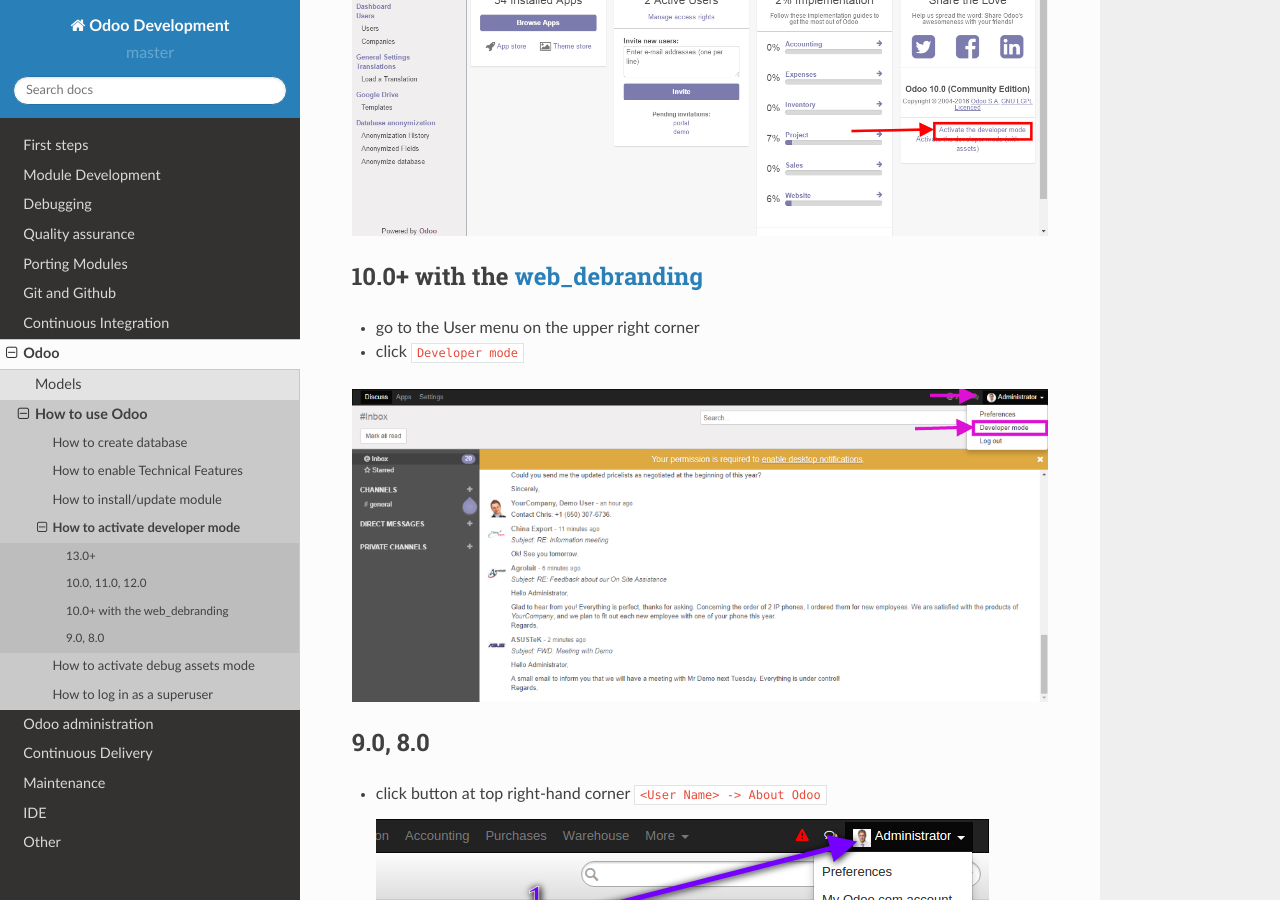
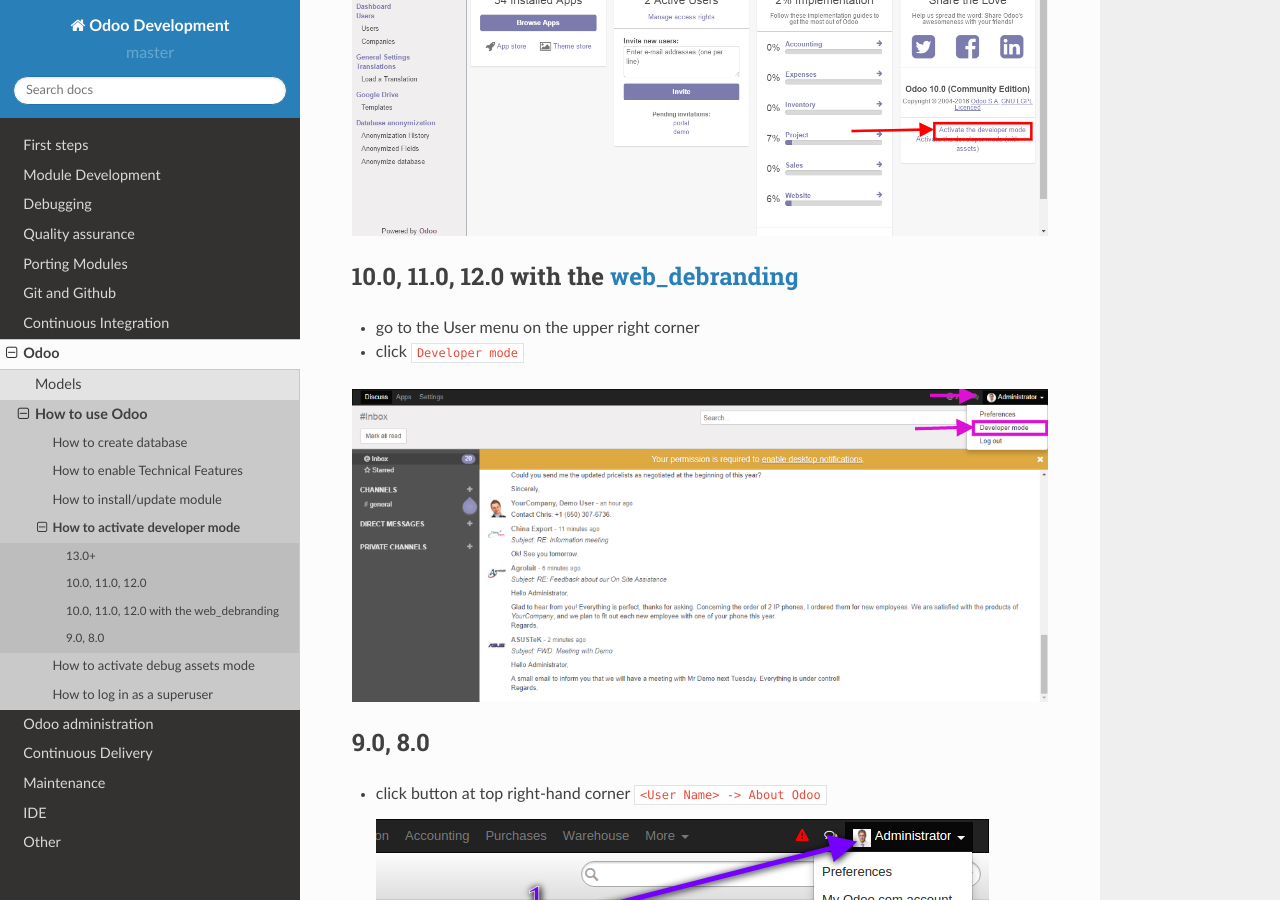
Before and after one commit to itpp-labs/odoo-development, a Sphinx documentation site: the page built from docs/odoo/usage/debug-mode.rst, in a window 1280 px wide and 900 px high, scrolled down 1124 px. Built offline with Sphinx 7.4.7 and the Read the Docs theme 2.0.0, drawn with Linux system fonts in a browser that asks for light colours.

Commit message:
Update debug-mode.rst

```diff
--- a/docs/odoo/usage/debug-mode.rst
+++ b/docs/odoo/usage/debug-mode.rst
@@ -27,8 +27,8 @@
 
 .. image:: ../../images/debug-3.png
 
-10.0+ with the `web_debranding <https://www.odoo.com/apps/modules/10.0/web_debranding/>`_
-=========================================================================================
+10.0, 11.0, 12.0 with the `web_debranding <https://www.odoo.com/apps/modules/10.0/web_debranding/>`_
+====================================================================================================
 
 * go to the User menu on the upper right corner
 
```
